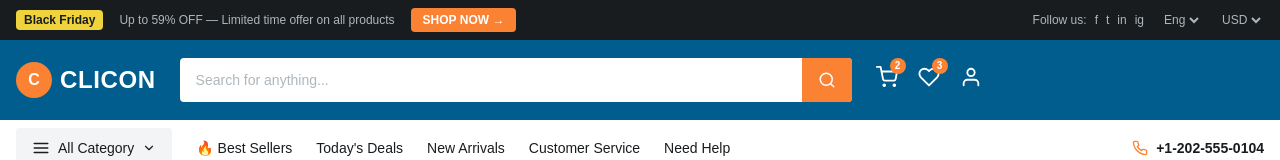
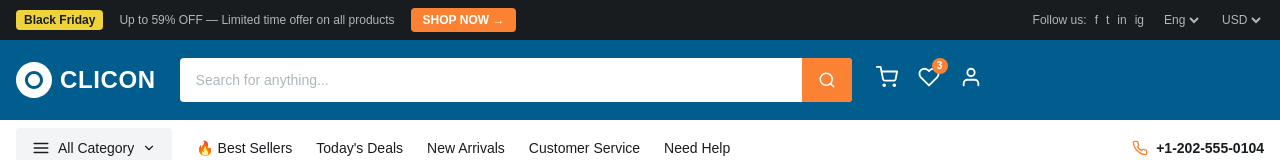
Before and after one commit to valo0n/Lab-2, a React (Vite) app in the folder frontend/: page / in a window 1280 px wide. Shown: the top 160 px of the page. Built offline with nearby package versions, Linux system fonts and the light colour scheme.

Commit message:
i rregullova disa gabime ne cart

```diff
--- a/frontend/src/components/Layout/Header.jsx
+++ b/frontend/src/components/Layout/Header.jsx
@@ -1,27 +1,57 @@
-import { FiSearch, FiHeart, FiShoppingCart, FiUser, FiMenu } from 'react-icons/fi';
-import CartPopup from '../popups/CartPopup';
-import WishlistPopup from '../popups/WishlistPopup';
-import AccountPopup from '../popups/AccountPopup';
+import {
+  FiSearch,
+  FiHeart,
+  FiShoppingCart,
+  FiUser,
+  FiMenu,
+} from "react-icons/fi";
+import CartPopup from "../popups/CartPopup";
+import WishlistPopup from "../popups/WishlistPopup";
+import AccountPopup from "../popups/AccountPopup";
+import { Link } from "react-router-dom";
+import { useCart } from "../../context/CartContext";
 
 export default function Header({
   onMenuClick,
-  cartOpen, onCartToggle,
-  wishlistOpen, onWishlistToggle,
-  accountOpen, onAccountToggle,
+  cartOpen,
+  onCartToggle,
+  wishlistOpen,
+  onWishlistToggle,
+  accountOpen,
+  onAccountToggle,
 }) {
+  const { cartCount } = useCart(); // ← KËTU, para return
+
   return (
     <div className="bg-accent-blue text-white">
       <div className="max-w-7xl mx-auto px-3 sm:px-4 h-16 sm:h-20 flex items-center gap-3 sm:gap-6">
-        <button onClick={onMenuClick} className="lg:hidden hover:text-primary transition-colors" aria-label="Open menu">
+        <button
+          onClick={onMenuClick}
+          className="lg:hidden hover:text-primary transition-colors"
+          aria-label="Open menu"
+        >
           <FiMenu size={24} />
         </button>
 
-        <div className="flex items-center gap-2 flex-shrink-0">
-          <div className="w-8 h-8 sm:w-9 sm:h-9 bg-primary rounded-full flex items-center justify-center">
-            <span className="text-white font-bold text-sm sm:text-base">C</span>
-          </div>
-          <span className="text-xl sm:text-2xl font-bold tracking-wide">CLICON</span>
-        </div>
+        <Link to="/" className="flex items-center gap-2 flex-shrink-0">
+          <svg
+            width="36"
+            height="36"
+            viewBox="0 0 48 48"
+            fill="none"
+            xmlns="http://www.w3.org/2000/svg"
+          >
+            <path
+              fillRule="evenodd"
+              clipRule="evenodd"
+              d="M48 24C48 37.2548 37.2548 48 24 48C10.7452 48 0 37.2548 0 24C0 10.7452 10.7452 0 24 0C37.2548 0 48 10.7452 48 24ZM36 24C36 30.6274 30.6274 36 24 36C17.3726 36 12 30.6274 12 24C12 17.3726 17.3726 12 24 12C30.6274 12 36 17.3726 36 24ZM24 32C28.4183 32 32 28.4183 32 24C32 19.5817 28.4183 16 24 16C19.5817 16 16 19.5817 16 24C16 28.4183 19.5817 32 24 32Z"
+              fill="white"
+            />
+          </svg>
+          <span className="text-xl sm:text-2xl font-bold tracking-wide">
+            CLICON
+          </span>
+        </Link>
 
         <div className="hidden sm:flex flex-1 max-w-2xl relative">
           <input
@@ -29,12 +59,18 @@ export default function Header({
             placeholder="Search for anything..."
             className="w-full h-10 sm:h-11 px-4 pr-12 rounded text-dark placeholder:text-gray-300 focus:outline-none text-sm"
           />
-          <button className="absolute right-0 top-0 h-10 sm:h-11 px-3 sm:px-4 bg-primary hover:bg-primary-600 rounded-r text-white" aria-label="Search">
+          <button
+            className="absolute right-0 top-0 h-10 sm:h-11 px-3 sm:px-4 bg-primary hover:bg-primary-600 rounded-r text-white"
+            aria-label="Search"
+          >
             <FiSearch size={18} />
           </button>
         </div>
 
-        <button className="sm:hidden ml-auto hover:text-primary transition-colors" aria-label="Search">
+        <button
+          className="sm:hidden ml-auto hover:text-primary transition-colors"
+          aria-label="Search"
+        >
           <FiSearch size={22} />
         </button>
 
@@ -47,7 +83,11 @@ export default function Header({
               aria-label="Cart"
             >
               <FiShoppingCart size={22} />
-              <span className="absolute -top-2 -right-2 w-4 h-4 bg-primary text-[10px] rounded-full flex items-center justify-center font-bold">2</span>
+              {cartCount > 0 && (
+                <span className="absolute -top-2 -right-2 w-4 h-4 bg-primary text-[10px] rounded-full flex items-center justify-center font-bold">
+                  {cartCount}
+                </span>
+              )}
             </button>
             <CartPopup isOpen={cartOpen} onClose={onCartToggle} />
           </div>
@@ -60,7 +100,9 @@ export default function Header({
               aria-label="Wishlist"
             >
               <FiHeart size={22} />
-              <span className="absolute -top-2 -right-2 w-4 h-4 bg-primary text-[10px] rounded-full flex items-center justify-center font-bold">3</span>
+              <span className="absolute -top-2 -right-2 w-4 h-4 bg-primary text-[10px] rounded-full flex items-center justify-center font-bold">
+                3
+              </span>
             </button>
             <WishlistPopup isOpen={wishlistOpen} onClose={onWishlistToggle} />
           </div>
@@ -86,7 +128,10 @@ export default function Header({
             placeholder="Search for anything..."
             className="w-full h-10 px-3 pr-11 rounded text-dark placeholder:text-gray-300 focus:outline-none text-sm"
           />
-          <button className="absolute right-0 top-0 h-10 px-3 bg-primary hover:bg-primary-600 rounded-r text-white" aria-label="Search">
+          <button
+            className="absolute right-0 top-0 h-10 px-3 bg-primary hover:bg-primary-600 rounded-r text-white"
+            aria-label="Search"
+          >
             <FiSearch size={16} />
           </button>
         </div>
--- a/frontend/src/components/common/ProductCard.jsx
+++ b/frontend/src/components/common/ProductCard.jsx
@@ -1,8 +1,10 @@
 import { FiHeart, FiEye, FiShoppingCart } from "react-icons/fi";
 import { useNavigate } from "react-router-dom";
+import { useCart } from "../../context/CartContext";
 
 export default function ProductCard({ product, onQuickView }) {
   const navigate = useNavigate();
+  const { addToCart } = useCart();
   const {
     name,
     price,
@@ -16,8 +18,7 @@ export default function ProductCard({ product, onQuickView }) {
   } = product;
 
   const handleAddToCart = () => {
-    alert(`"${name}" u shtua në kartë!`);
-    // Më vonë kur lidhet me backend: axios.post('/api/cart/items', { product_id: product.id })
+    addToCart(product);
   };
 
   const handleQuickView = () => {
@@ -29,8 +30,7 @@ export default function ProductCard({ product, onQuickView }) {
   };
 
   const handleWishlist = () => {
-    alert(`"${name}" u shtua në wishlist!`);
-    // Më vonë: axios.post('/api/wishlist', { product_id: product.id })
+    // Më vonë lidhet me backend
   };
 
   return (
--- a/frontend/src/components/popups/CartPopup.jsx
+++ b/frontend/src/components/popups/CartPopup.jsx
@@ -1,34 +1,11 @@
-import { useState } from "react";
 import { FiX } from "react-icons/fi";
 import { Link } from "react-router-dom";
-
-const initialItems = [
-  {
-    id: 1,
-    name: "Canon EOS 1500D DSLR Camera Body+ 18-55 mm",
-    price: 1500,
-    qty: 1,
-    image: "📷",
-  },
-  {
-    id: 2,
-    name: "Simple Mobile 5G LTE Galexy 12 Mini 512GB Gaming Phone",
-    price: 269,
-    qty: 2,
-    image: "📱",
-  },
-];
+import { useCart } from "../../context/CartContext";
 
 export default function CartPopup({ isOpen, onClose }) {
-  const [items, setItems] = useState(initialItems);
+  const { cartItems, removeFromCart, cartTotal, cartCount } = useCart();
 
   if (!isOpen) return null;
-
-  const removeItem = (id) => {
-    setItems(items.filter((item) => item.id !== id));
-  };
-
-  const subtotal = items.reduce((s, i) => s + i.price * i.qty, 0);
 
   return (
     <>
@@ -39,20 +16,20 @@ export default function CartPopup({ isOpen, onClose }) {
           <h3 className="text-sm font-semibold text-dark">
             Shopping Cart{" "}
             <span className="text-dark-300 font-normal">
-              ({String(items.length).padStart(2, "0")})
+              ({String(cartCount).padStart(2, "0")})
             </span>
           </h3>
         </div>
 
         <div className="max-h-[280px] overflow-y-auto">
-          {items.length === 0 ? (
+          {cartItems.length === 0 ? (
             <div className="px-4 py-8 text-center text-sm text-dark-300">
               Karta është bosh
             </div>
           ) : (
-            items.map((item) => (
+            cartItems.map((item, index) => (
               <div
-                key={item.id}
+                key={index}
                 className="flex items-start gap-3 px-4 py-3 border-b border-gray-100 last:border-0"
               >
                 <div className="w-12 h-12 bg-gray-50 rounded flex items-center justify-center text-2xl flex-shrink-0">
@@ -70,7 +47,7 @@ export default function CartPopup({ isOpen, onClose }) {
                   </p>
                 </div>
                 <button
-                  onClick={() => removeItem(item.id)}
+                  onClick={() => removeFromCart(item.name)}
                   aria-label="Remove"
                   className="text-dark-300 hover:text-danger flex-shrink-0"
                 >
@@ -85,7 +62,7 @@ export default function CartPopup({ isOpen, onClose }) {
           <div className="flex items-center justify-between mb-3">
             <span className="text-xs text-dark-300">Sub-Total:</span>
             <span className="text-sm font-bold text-dark">
-              ${subtotal.toFixed(2)} USD
+              ${cartTotal.toFixed(2)} USD
             </span>
           </div>
           <Link
--- /dev/null
+++ b/frontend/src/context/CartContext.jsx
@@ -0,0 +1,38 @@
+import { createContext, useContext, useState } from 'react';
+
+const CartContext = createContext();
+
+export function CartProvider({ children }) {
+  const [cartItems, setCartItems] = useState([]);
+
+  const addToCart = (product) => {
+    setCartItems(prev => {
+      const existing = prev.find(item => item.id === product.id || item.name === product.name);
+      if (existing) {
+        return prev.map(item =>
+          (item.id === product.id || item.name === product.name)
+            ? { ...item, qty: item.qty + 1 }
+            : item
+        );
+      }
+      return [...prev, { ...product, qty: 1 }];
+    });
+  };
+
+  const removeFromCart = (name) => {
+    setCartItems(prev => prev.filter(item => item.name !== name));
+  };
+
+  const clearCart = () => setCartItems([]);
+
+  const cartCount = cartItems.reduce((sum, item) => sum + item.qty, 0);
+  const cartTotal = cartItems.reduce((sum, item) => sum + item.price * item.qty, 0);
+
+  return (
+    <CartContext.Provider value={{ cartItems, addToCart, removeFromCart, clearCart, cartCount, cartTotal }}>
+      {children}
+    </CartContext.Provider>
+  );
+}
+
+export const useCart = () => useContext(CartContext);
```
Also changed, not shown: frontend/src/App.jsx (+7 -1 lines).
